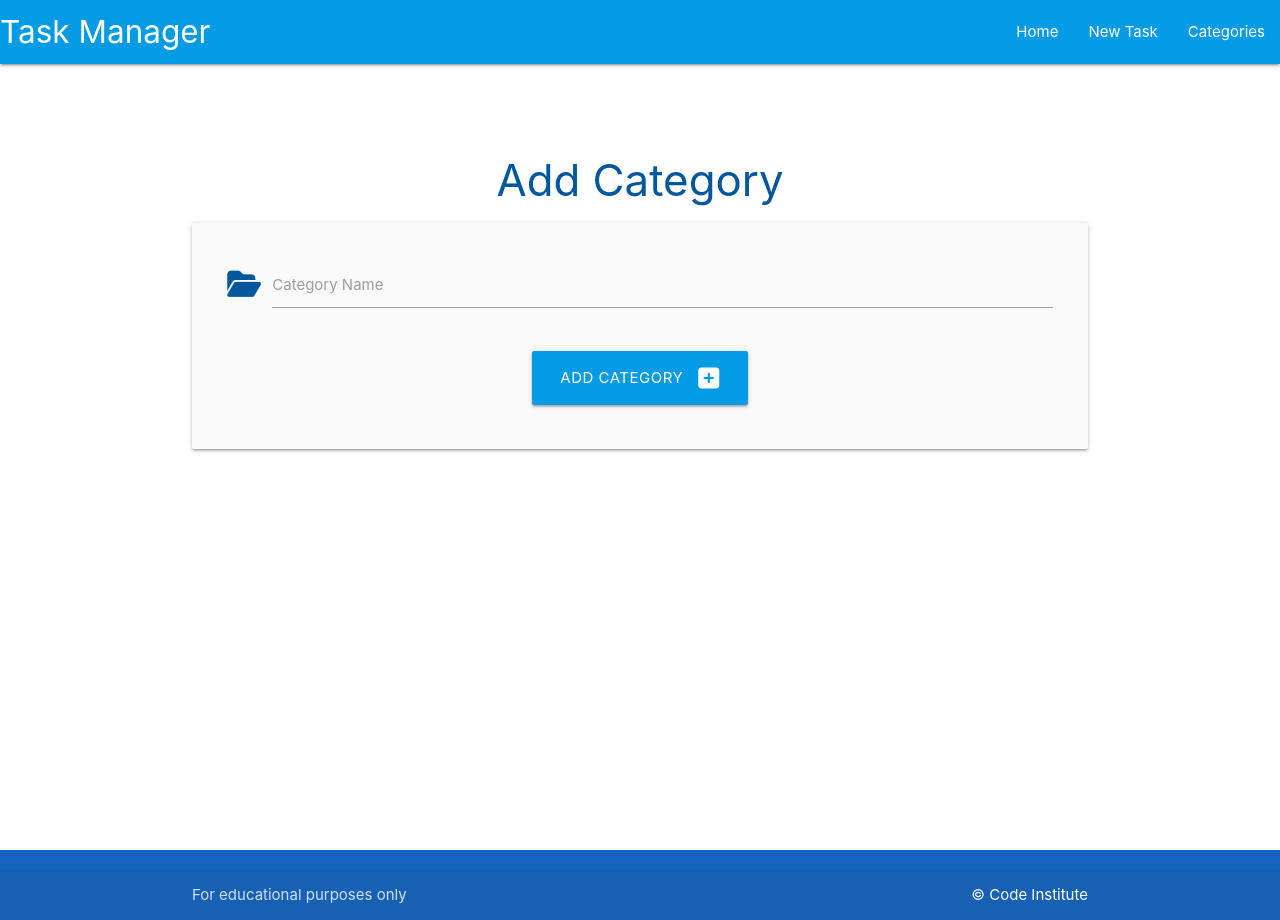
After one commit to mattcooperdev/task-manager, a Flask app: page /add_category in a window 1280 px wide. The commit adds this page. Run offline with Flask 2, Linux system fonts and the light colour scheme; some libraries are stand-ins or nearby versions.

Commit message:
Created app route and styled add category page and form

```diff
--- a/taskmanager/routes.py
+++ b/taskmanager/routes.py
@@ -1,7 +1,22 @@
-from flask import render_template
+from flask import render_template, request, redirect, url_for
 from taskmanager import app, db
 from taskmanager.models import Category, Task
 
 @app.route("/")
 def home():
     return render_template("tasks.html")
+
+
+@app.route("/categories")
+def categories():
+    return render_template("categories.html")
+
+
+@app.route("/add_category", methods=["GET", "POST"])
+def add_category():
+    if request.method == "POST":
+        category = Category(category_name=request.form.get("category_name"))
+        db.session.add(category)
+        db.session.commit()
+        return redirect(url_for("categories"))
+    return render_template("add_category.html")
--- /dev/null
+++ b/taskmanager/templates/add_category.html
@@ -0,0 +1,27 @@
+{% extends "base.html" %}
+{% block content %}
+
+<h3 class="light-blue-text text-darken-4 center-align">Add Category</h3>
+
+<div class="row card-panel grey lighten-5">
+    <form class="col s12" method="POST" action="{{ url_for('add_category') }}">
+        <!-- category name -->
+        <div class="row">
+            <div class="input-field col s12">
+                <i class="fas fa-folder-open prefix light-blue-text text-darken-4"></i>
+                <input id="category_name" name="category_name" minlength="3" maxlength="25" type="text" class="validate" required>
+                <label for="category_name">Category Name</label>
+            </div>
+        </div>
+        <!-- submit button -->
+        <div class="row">
+            <div class="col s12 center-align">
+                <button type="submit" class="btn-large light-blue darken-1">
+                    Add Category <i class="fas fa-plus-square right"></i>
+                </button>
+            </div>
+        </div>
+    </form>
+</div>
+
+{% endblock %}
--- a/taskmanager/templates/base.html
+++ b/taskmanager/templates/base.html
@@ -22,17 +22,17 @@
                 <a href="#!" class="brand-logo">Task Manager</a>
                 <a href="#" data-target="mobile-demo" class="sidenav-trigger"><i class="fas fa-bars"></i></a>
                 <ul class="right hide-on-med-and-down">
-                    <li><a href={{ url_for('home') }}>Home</a></li>
+                    <li><a href="{{ url_for('home') }}">Home</a></li>
                     <li><a href="">New Task</a></li>
-                    <li><a href="">Categories</a></li>
+                    <li><a href="{{ url_for('categories') }}">Categories</a>/a></li>
                 </ul>
             </div>
         </nav>
         <!--mobile navbar-->
         <ul class="sidenav" id="mobile-demo">
-            <li><a href={{ url_for('home') }}>Home</a></li>
+            <li><a href="{{ url_for('home') }}">Home</a></li>
             <li><a href="">New Task</a></li>
-            <li><a href="">Categories</a></li>
+            <li><a href="{{ url_for('categories') }}">Categories</a>/a></li>
         </ul>
     </header>
 
```
Also changed, not shown: taskmanager/templates/categories.html (added, +14 -0 lines).
